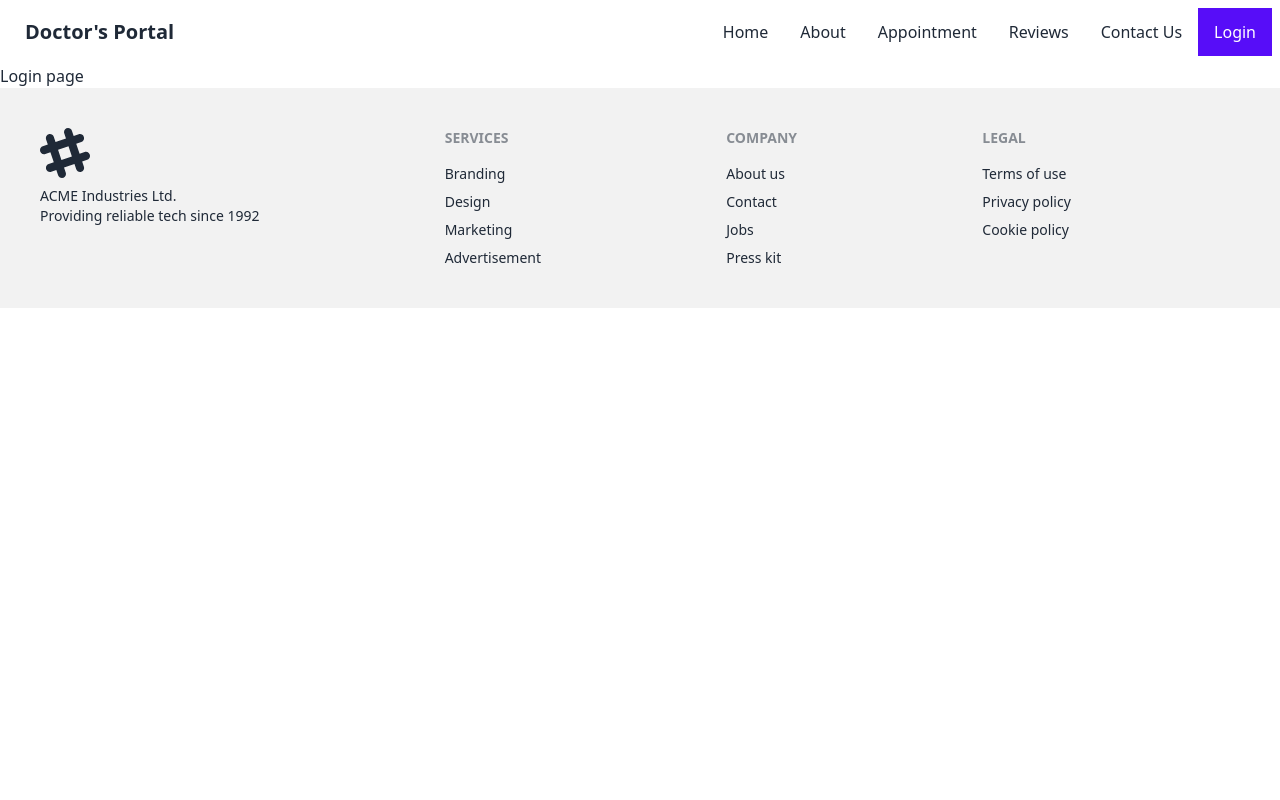
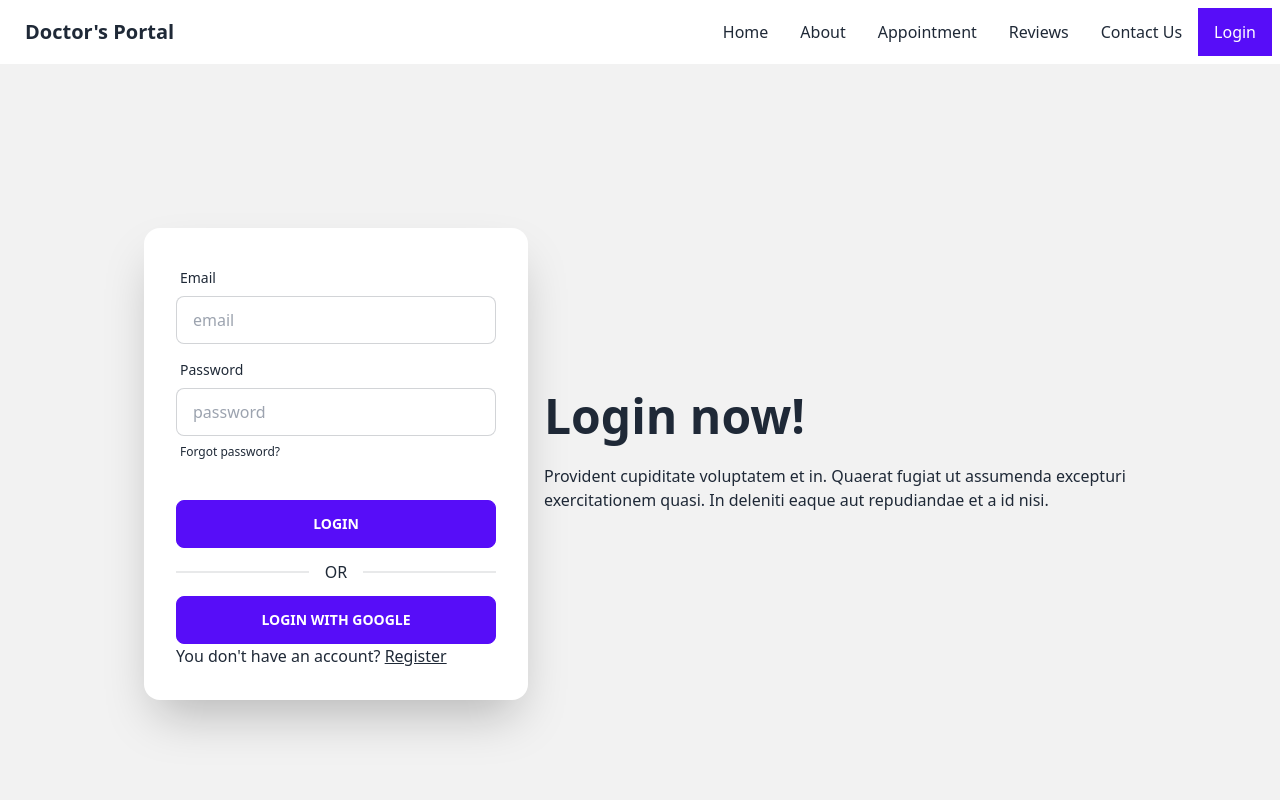
Before and after one commit to md-shamim-sarker/doctors-portal-minimal-client, a React (Create React App) app: page /login in a window 1280 px wide. Shown: the top 800 px of the page. Built offline with nearby package versions, Linux system fonts and the light colour scheme.

Commit message:
firebase installation

```diff
--- a/package.json
+++ b/package.json
@@ -8,6 +8,7 @@
     "@testing-library/user-event": "^13.5.0",
     "daisyui": "^2.41.0",
     "date-fns": "^2.29.3",
+    "firebase": "^9.14.0",
     "react": "^18.2.0",
     "react-day-picker": "^8.3.6",
     "react-dom": "^18.2.0",
--- /dev/null
+++ b/src/firebase/Firebase.config.js
@@ -0,0 +1,13 @@
+import {initializeApp} from "firebase/app";
+
+const firebaseConfig = {
+    apiKey: process.env.REACT_APP_apiKey,
+    authDomain: process.env.REACT_APP_authDomain,
+    projectId: process.env.REACT_APP_projectId,
+    storageBucket: process.env.REACT_APP_storageBucket,
+    messagingSenderId: process.env.REACT_APP_messagingSenderId,
+    appId: process.env.REACT_APP_appId
+};
+const app = initializeApp(firebaseConfig);
+
+export default app;
--- a/src/pages/Login/Login.js
+++ b/src/pages/Login/Login.js
@@ -1,9 +1,40 @@
 import React from 'react';
+import {Link} from 'react-router-dom';
 
 const Login = () => {
     return (
-        <div>
-            Login page
+        <div className="hero min-h-screen bg-base-200">
+            <div className="w-4/5 mx-auto hero-content flex-col lg:flex-row-reverse">
+                <div className="text-center lg:text-left">
+                    <h1 className="text-5xl font-bold">Login now!</h1>
+                    <p className="py-6">Provident cupiditate voluptatem et in. Quaerat fugiat ut assumenda excepturi exercitationem quasi. In deleniti eaque aut repudiandae et a id nisi.</p>
+                </div>
+                <div className="card flex-shrink-0 w-full max-w-sm shadow-2xl bg-base-100">
+                    <form className="card-body">
+                        <div className="form-control">
+                            <label className="label">
+                                <span className="label-text">Email</span>
+                            </label>
+                            <input name='email' type="email" placeholder="email" className="input input-bordered" />
+                        </div>
+                        <div className="form-control">
+                            <label className="label">
+                                <span className="label-text">Password</span>
+                            </label>
+                            <input name='password' type="password" placeholder="password" className="input input-bordered" />
+                            <label className="label">
+                                <button className="label-text-alt link link-hover">Forgot password?</button>
+                            </label>
+                        </div>
+                        <div className="form-control mt-6">
+                            <button className="btn btn-primary">Login</button>
+                            <div className="divider">OR</div>
+                            <button className="btn btn-primary">Login With Google</button>
+                            <div>You don't have an account? <Link className='underline' to={"/register"}>Register</Link></div>
+                        </div>
+                    </form>
+                </div>
+            </div>
         </div>
     );
 };
--- a/src/pages/Login/Register.js
+++ b/src/pages/Login/Register.js
@@ -1,9 +1,41 @@
 import React from 'react';
+import {Link} from 'react-router-dom';
 
 const Register = () => {
     return (
-        <div>
-            Register page
+        <div className="hero min-h-screen bg-base-200">
+            <div className="w-4/5 mx-auto hero-content flex-col lg:flex-row-reverse">
+                <div className="text-center lg:text-left">
+                    <h1 className="text-5xl font-bold">Register now!</h1>
+                    <p className="py-6">Provident cupiditate voluptatem et in. Quaerat fugiat ut assumenda excepturi exercitationem quasi. In deleniti eaque aut repudiandae et a id nisi.</p>
+                </div>
+                <div className="card flex-shrink-0 w-full max-w-sm shadow-2xl bg-base-100">
+                    <form className="card-body">
+                        <div className="form-control">
+                            <label className="label">
+                                <span className="label-text">Full Name</span>
+                            </label>
+                            <input name='fullName' type="text" placeholder="Full Name" className="input input-bordered" />
+                        </div>
+                        <div className="form-control">
+                            <label className="label">
+                                <span className="label-text">Email</span>
+                            </label>
+                            <input name='email' type="email" placeholder="email" className="input input-bordered" />
+                        </div>
+                        <div className="form-control">
+                            <label className="label">
+                                <span className="label-text">Password</span>
+                            </label>
+                            <input name='password' type="password" placeholder="password" className="input input-bordered" />
+                        </div>
+                        <div className="form-control mt-6">
+                            <button className="btn btn-primary">Register</button>
+                        </div>
+                        <div>You already have an account? <Link className='underline' to={"/login"}>Login</Link></div>
+                    </form>
+                </div>
+            </div>
         </div>
     );
 };
```
Also changed, not shown: 1 other file (tests, documents, lock files or other folders).
